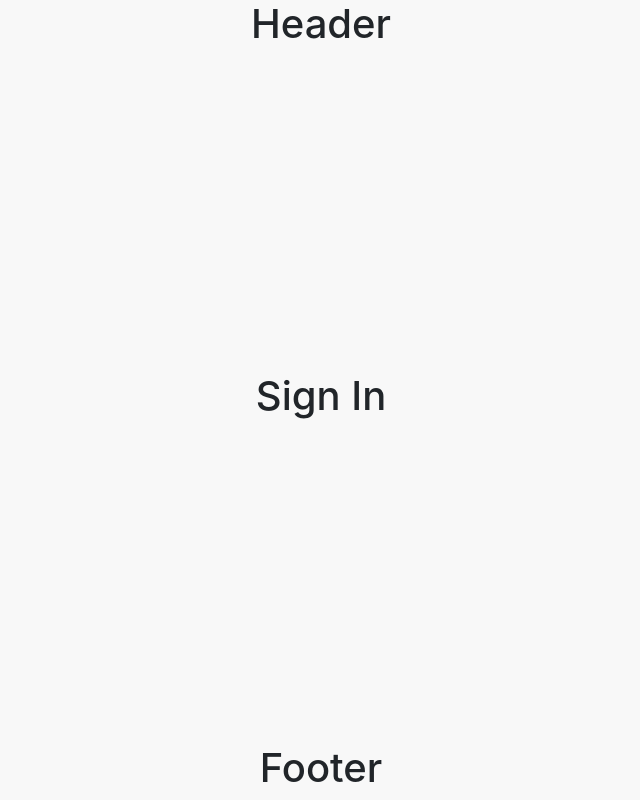
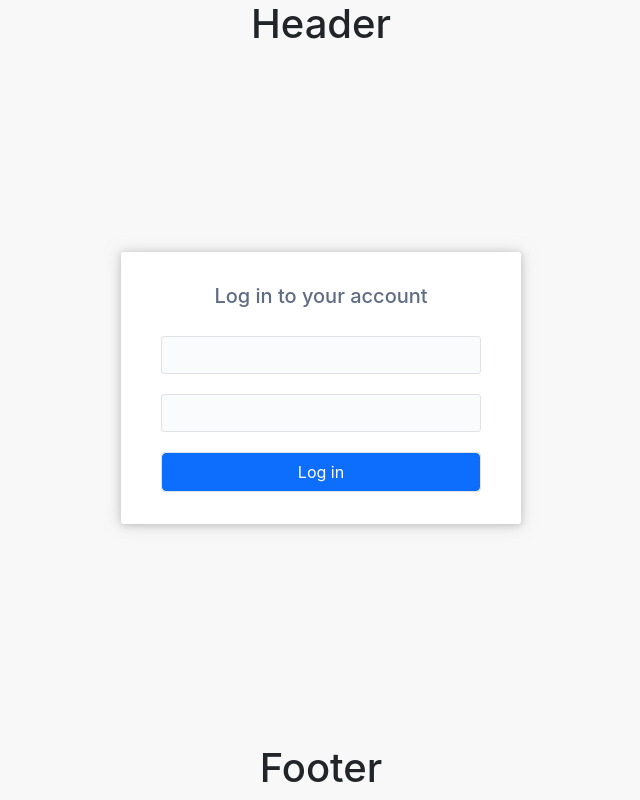
Before and after one commit to inovexia/lmsi-frontend, a React (Create React App) app: page /auth/sign-in in a window 1280 px wide. Shown: the whole page, without its empty margins (319-959 px from the left). Built offline with nearby package versions, Linux system fonts and the light colour scheme.

Commit message:
sign-up page

```diff
--- a/src/assets/scss/app.scss
+++ b/src/assets/scss/app.scss
@@ -47,6 +47,7 @@
 
 @import './project/loading';
 @import './project/views/auth';
+@import './project/views/auth1';
 @import './project/component/users';
 
 @import './project/component/edituser';
--- /dev/null
+++ b/src/assets/scss/project/views/_auth1.scss
@@ -0,0 +1,99 @@
+@media (min-width: map-get($grid-breakpoints, 'xs')) {
+  .user-authorize {
+    align-items: center;
+    display: flex;
+    flex-direction: column;
+    height: 100vh;
+    justify-content: center;
+
+    .auth-box {
+      align-items: center;
+      display: flex;
+      flex-grow: 1;
+
+      .signIn-card {
+        display: flex;
+        flex-direction: column;
+        margin: 0px auto 24px;
+        width: 400px;
+        padding: 32px 40px;
+        background: rgb(255, 255, 255);
+        border-radius: 3px;
+        box-shadow: 0 1px 15px rgba(180, 180, 180, 0.6),
+          0 1px 6px rgba(180, 180, 180, 0.6);
+        box-sizing: border-box;
+        color: rgb(94, 108, 132);
+
+        .card-heading {
+          display: flex;
+          -webkit-box-align: center;
+          align-items: center;
+          flex-direction: column;
+          text-align: center;
+          color: rgb(94, 108, 132);
+          font-size: 16px;
+        }
+
+        .form-group {
+          align-items: center;
+          background-color: var(
+            --background-subtleBorderedNeutral-resting,
+            #fafbfc
+          );
+          border-color: var(--border-neutral, #dfe1e6);
+          color: var(--text-highEmphasis, #091e42);
+          cursor: text;
+          border-radius: 3px;
+          border-width: 1px;
+          border-style: solid;
+          box-sizing: border-box;
+          display: flex;
+          flex: 1 1 100%;
+          font-size: 14px;
+          justify-content: space-between;
+          max-width: 100%;
+          margin-top: 20px;
+          overflow: hidden;
+          transition: background-color 0.2s ease-in-out 0s,
+            border-color 0.2s ease-in-out 0s;
+          overflow-wrap: break-word;
+          vertical-align: top;
+          pointer-events: auto;
+
+          .form-data {
+            background-color: transparent;
+            border: none;
+            box-sizing: border-box;
+            color: inherit;
+            cursor: inherit;
+            font-size: 14px;
+            min-width: 0px;
+            outline: none;
+            padding: 8px 6px;
+            width: 100%;
+            line-height: 1.42857;
+
+            &.form-data:focus {
+              border: 2px solid #0052cc;
+              box-shadow: none;
+            }
+          }
+
+          .btn {
+            width: 100%;
+          }
+        }
+      }
+    }
+  }
+}
+@media (min-width: map-get($grid-breakpoints, 'sm')) {
+}
+@media (min-width: map-get($grid-breakpoints, 'md')) {
+}
+@media (min-width: map-get($grid-breakpoints, 'lg')) {
+}
+@media (min-width: map-get($grid-breakpoints, 'xl')) {
+}
+@media (min-width: map-get($grid-breakpoints, 'xxl')) {
+}
--- a/src/views/auth/sign-in/defaultView.js
+++ b/src/views/auth/sign-in/defaultView.js
@@ -3,7 +3,27 @@ import React from 'react'
 const SignIn = () => {
   return (
     <div>
-      <h1>Sign In</h1>
+      <section className={'signIn-card'}>
+        <div className={'card-heading'}>
+          <h5>Log in to your account</h5>
+        </div>
+
+        <form action="">
+          <div className={'form-group'}>
+            <input className={'form-data'} type="email" />
+          </div>
+
+          <div className={'form-group'}>
+            <input className={'form-data'} type="password" />
+          </div>
+
+          <div className={'form-group'}>
+            <button type="submit" className="btn btn-primary">
+              Log in
+            </button>
+          </div>
+        </form>
+      </section>
     </div>
   )
 }
```
